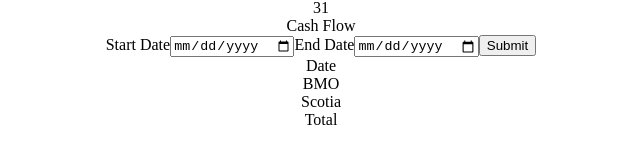
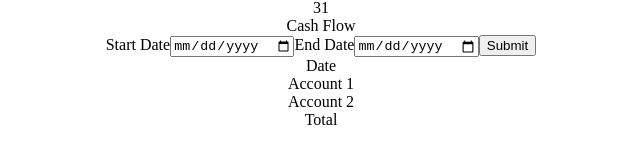
Before and after one commit to Prmatterson/budget, a React (Vite) app: page / in a window 1280 px wide. Shown: the part 1016-1180 px from the top of the page, without its empty margins (319-959 px from the left). Built offline with nearby package versions, Linux system fonts and the light colour scheme.

Commit message:
Update CashFlow.jsx

```diff
--- a/src/components/CashFlow.jsx
+++ b/src/components/CashFlow.jsx
@@ -18,7 +18,7 @@ export default function CashFlow({ calendarData, cashFlowData, setCashFlowData }
     };
 
 // create formula to populate receipt statement using data taken from calendarData
-    const events = [];
+    // const events = [];
 
 // for (const event of cashFlowData) {
 //     const startDate = new Date(`${event.startDate} 00:00:00`);
@@ -38,9 +38,10 @@ return (
             <input type="date" className="col-span-1 mt-1 w-full px-3 py-2 bg-white border border-slate-300 rounded-xl text-sm shadow-xl text-center" {...register("endDateCF")} />
             <button type="submit" className="col-span 1mt-1 w-1/4 px-3 py-2 bg-white border border-4 border-slate-300 rounded-xl text-sm font-bold shadow-xl text-center hover:bg-slate-300">Submit</button>
         </form>
+        {/* Have the account names populate from data automatically */}
         <div className="col-span-1" id="cashflow-heading">Date</div>
-        <div className="col-span-1" id="cashflow-heading">BMO</div>
-        <div className="col-span-1" id="cashflow-heading">Scotia</div>
+        <div className="col-span-1" id="cashflow-heading">Account 1</div>
+        <div className="col-span-1" id="cashflow-heading">Account 2</div>
         <div className="col-span-1" id="cashflow-heading">Total</div>
         {/* Here will be an if statement like examples after line 19 in CalendarDay */}
     </div>
```
